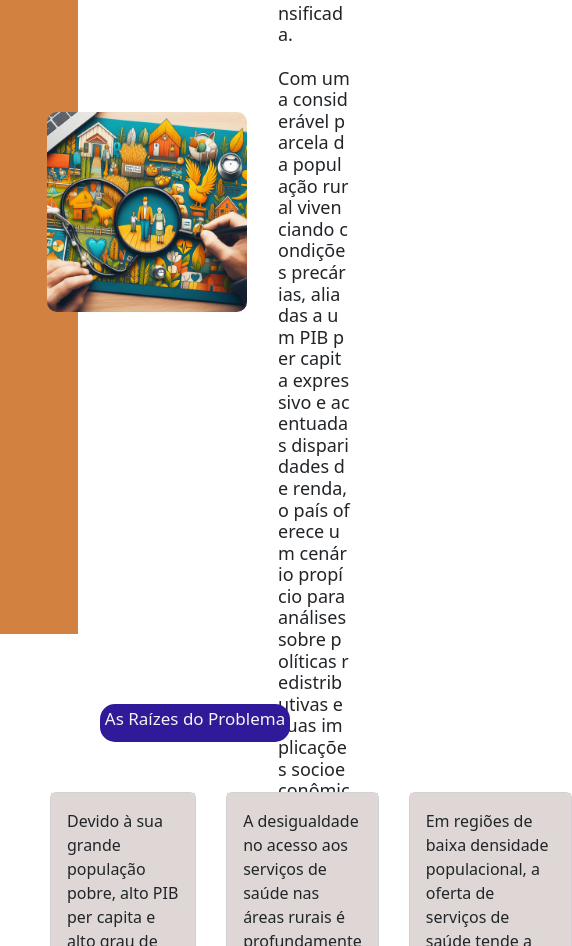
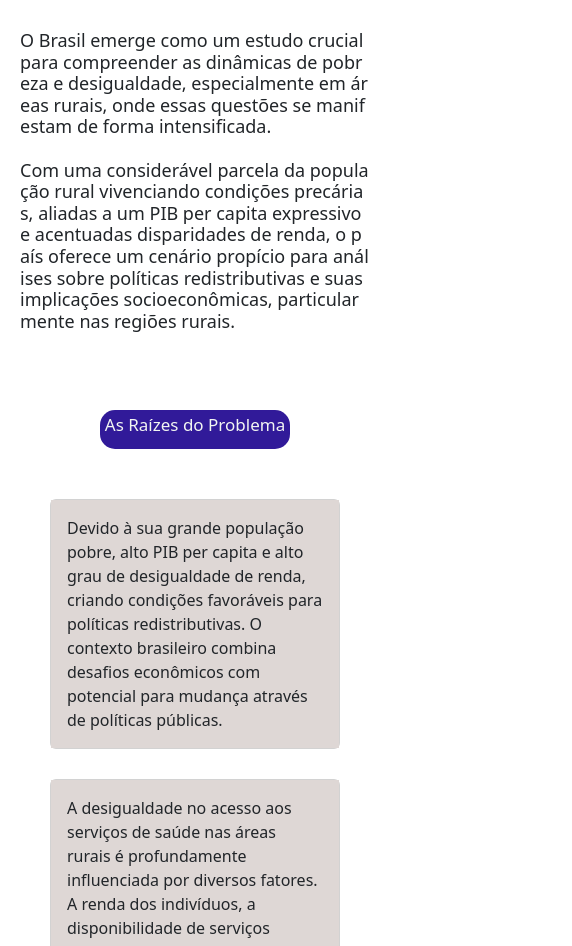
Before and after one commit to worklarissa/Projeto-Turma-M5-Sala3, a React (Vite) app in the folder landing-page/: page / in a window 390 px wide. Shown: the part 1054-2000 px from the top of the page, 572 px wide, since content can reach past the window. Built offline with nearby package versions, Linux system fonts and the light colour scheme.

Commit message:
Feat: Adding responsiveness

```diff
--- a/landing-page/src/components/FinalSection/index.css
+++ b/landing-page/src/components/FinalSection/index.css
@@ -47,3 +47,23 @@
   background-color: rgb(0, 255, 60);
   border: none;
 }
+
+@media only screen and (max-width: 750px){
+
+  .finalSection{
+      display: flex;
+      justify-content: center;
+      flex-direction: column;
+  }
+  .finalContentRight{
+    padding: 0px;
+    height: 50%;
+    width: 100%;
+  }
+  .finalSection{
+    height: 100%;
+    width: 100%;
+    padding: 0 20px 0 20px;
+    margin-bottom: 50px;
+  }
+}
--- a/landing-page/src/components/MainSection/index.css
+++ b/landing-page/src/components/MainSection/index.css
@@ -42,3 +42,35 @@
   word-break: break-all;
   text-align: start;
 }
+
+@media only screen and (max-width: 750px){
+
+  .mainSection{
+    display: flex;
+    flex-direction: column;
+    align-items: center;
+    justify-content: center;
+  }
+
+  .leftMainContent{
+    display: none;
+  }
+
+  .imgContent {
+    display: flex;
+    flex-direction: column;
+    align-items: center;
+    justify-content: center;
+    position: relative;
+    left: 0%;
+  }
+  .mainSection{
+    height: 100%;
+  }
+  .mainContent{
+    margin-top: 40px;
+    height: 100%;
+    width: 100%;
+    padding: 0 20px 0 20px;
+  }
+}
--- a/landing-page/src/components/MiddleSection/middlesec.css
+++ b/landing-page/src/components/MiddleSection/middlesec.css
@@ -38,3 +38,12 @@
 .card-body{
     background-color:  var(--color-7);
 }
+
+@media only screen and (max-width: 750px){
+
+    .cards-line{
+        display: flex;
+        justify-content: center;
+        flex-direction: column;
+    }
+}
--- a/landing-page/src/components/StartSection/index.jsx
+++ b/landing-page/src/components/StartSection/index.jsx
@@ -5,7 +5,7 @@ export function StartSection(){
   return(
     <section className="startSection">
       <div className="startContent">
-        <h1 className="text-color-2">Desigualdades sociais na saúde rural: Uma perspectiva socioeconômica</h1>
+        <h1 className="text-color-2">Desigualdades sociais na saúde rural: <br></br>Uma perspectiva socioeconômica</h1>
       </div>
     </section>
   )
```
Also changed, not shown: landing-page/src/components/MainSection/index.jsx (line endings or trailing spaces).
